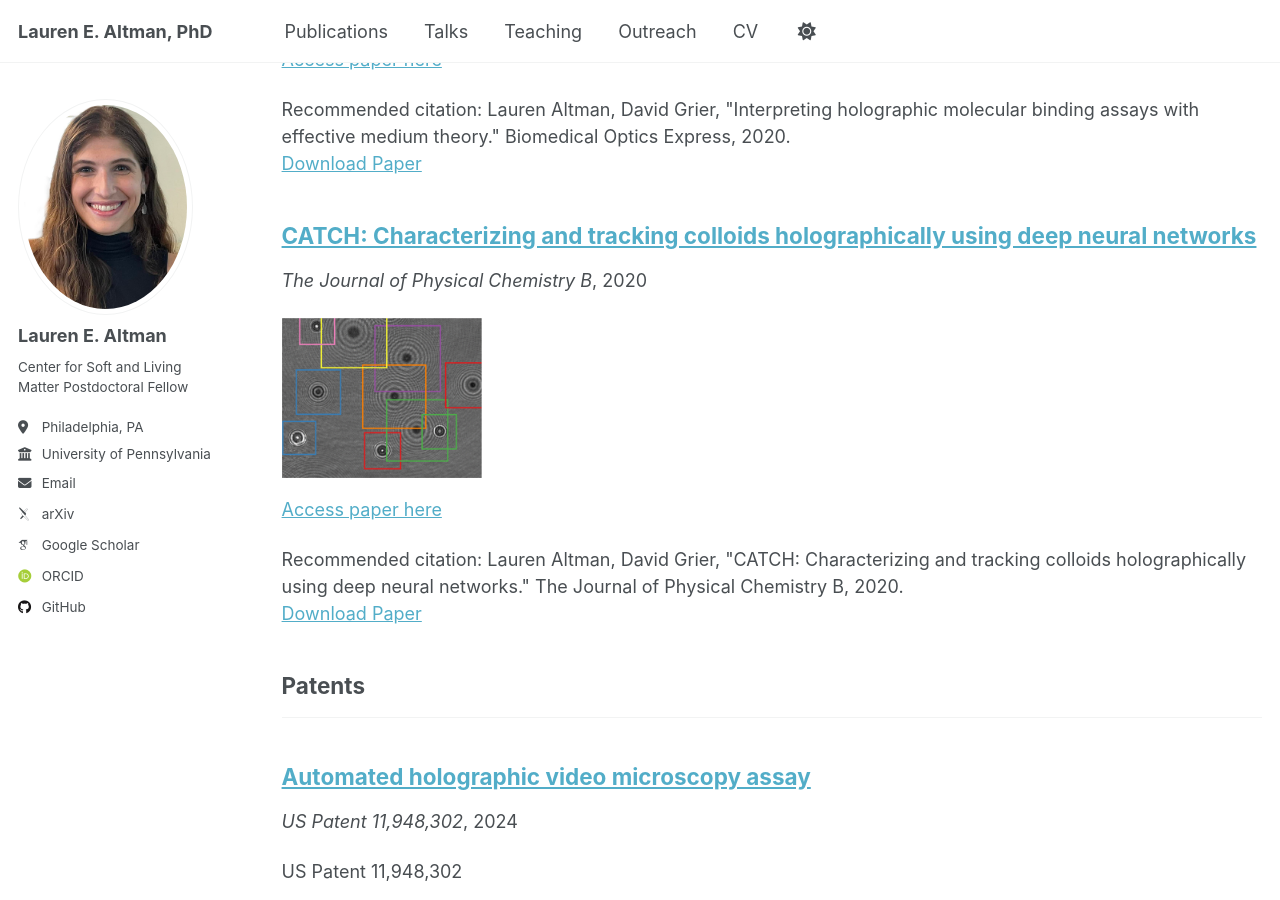
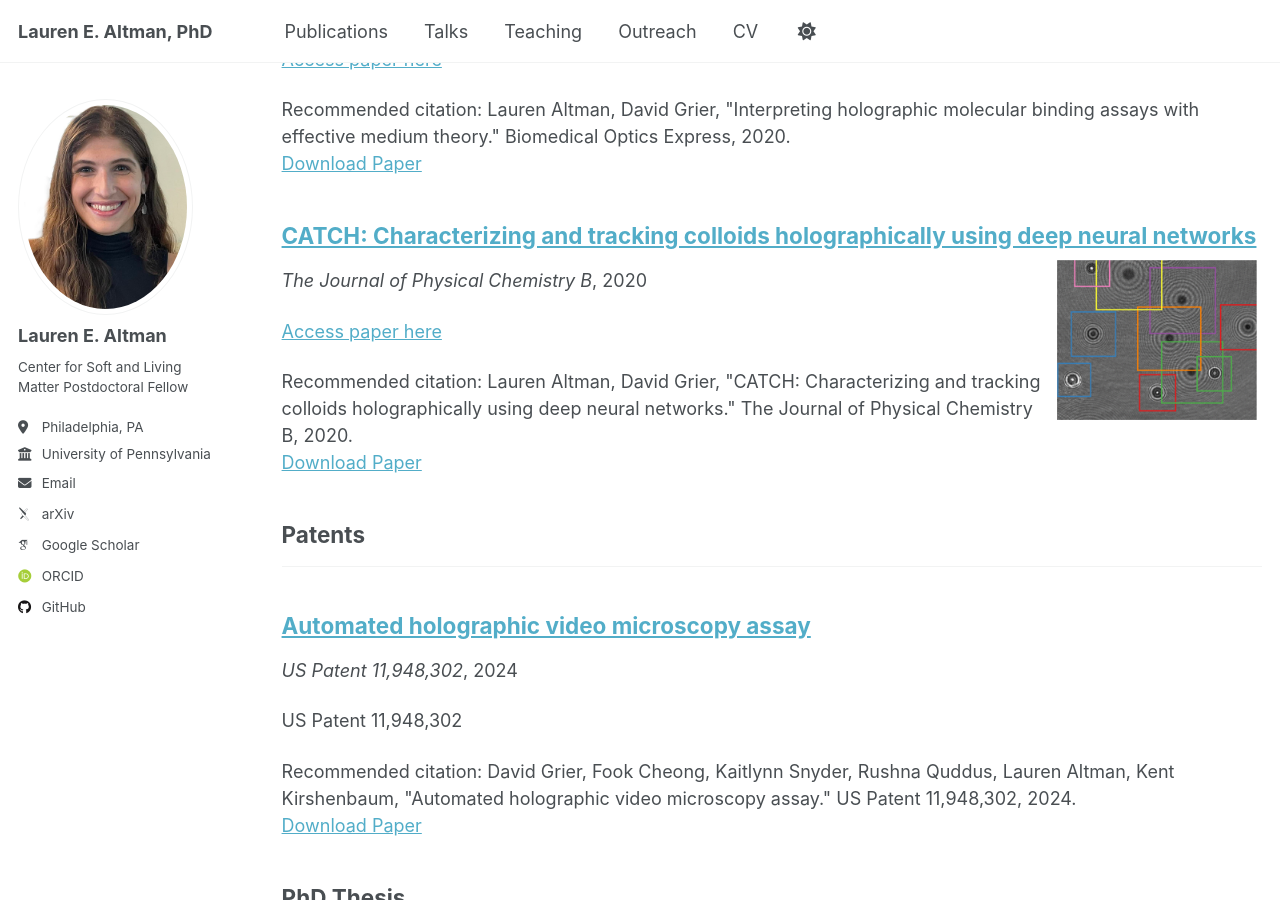
Before and after one commit to laltman2/laltman2.github.io, a Jekyll site: the page built from _pages/publications.html, in a window 1280 px wide and 900 px high, scrolled down 2582 px. Built offline with Jekyll 4.4.1, drawn with Linux system fonts in a browser that asks for light colours; some web fonts are replaced; a script that is not in the unit is left out.

Commit message:
Update archive-single.html

```diff
--- a/_includes/archive-single.html
+++ b/_includes/archive-single.html
@@ -38,16 +38,16 @@
       <p class="page__meta"><i class="fa fa-clock" aria-hidden="true"></i> {% include read-time.html %}</p>
     {% endif %}
 
+        {% if post.image %}
+        <img src = "{{ post.image }}" alt= "{{ post.title }}" width="200" align="right" style="float: right; margin: 5px;">
+        {% endif %}
+
         {% if post.collection == 'teaching' %}
           <p> {{ post.type }}, <i>{{ post.venue }}</i>, {{ post.date | default: "1900-01-01" | date: "%Y" }} </p>
         {% elsif post.collection == 'publications' %}
           <p> <i>{{ post.venue }}</i>, {{ post.date | default: "1900-01-01" | date: "%Y" }} </p>
         {% elsif post.date %}
          <p class="page__date"><strong><i class="fa fa-fw fa-calendar" aria-hidden="true"></i> {{ site.data.ui-text[site.locale].date_label | default: "Published:" }}</strong> <time datetime="{{ post.date | default: "1900-01-01" | date_to_xmlschema }}">{{ post.date | default: "1900-01-01" | date: "%B %d, %Y" }}</time></p>
-        {% endif %}
-
-        {% if post.image %}
-        <img src = "{{ post.image }}" alt= "{{ post.title }}" width="200">
         {% endif %}
 
     {% if post.excerpt and site.read_more != 'enabled' %}
```
